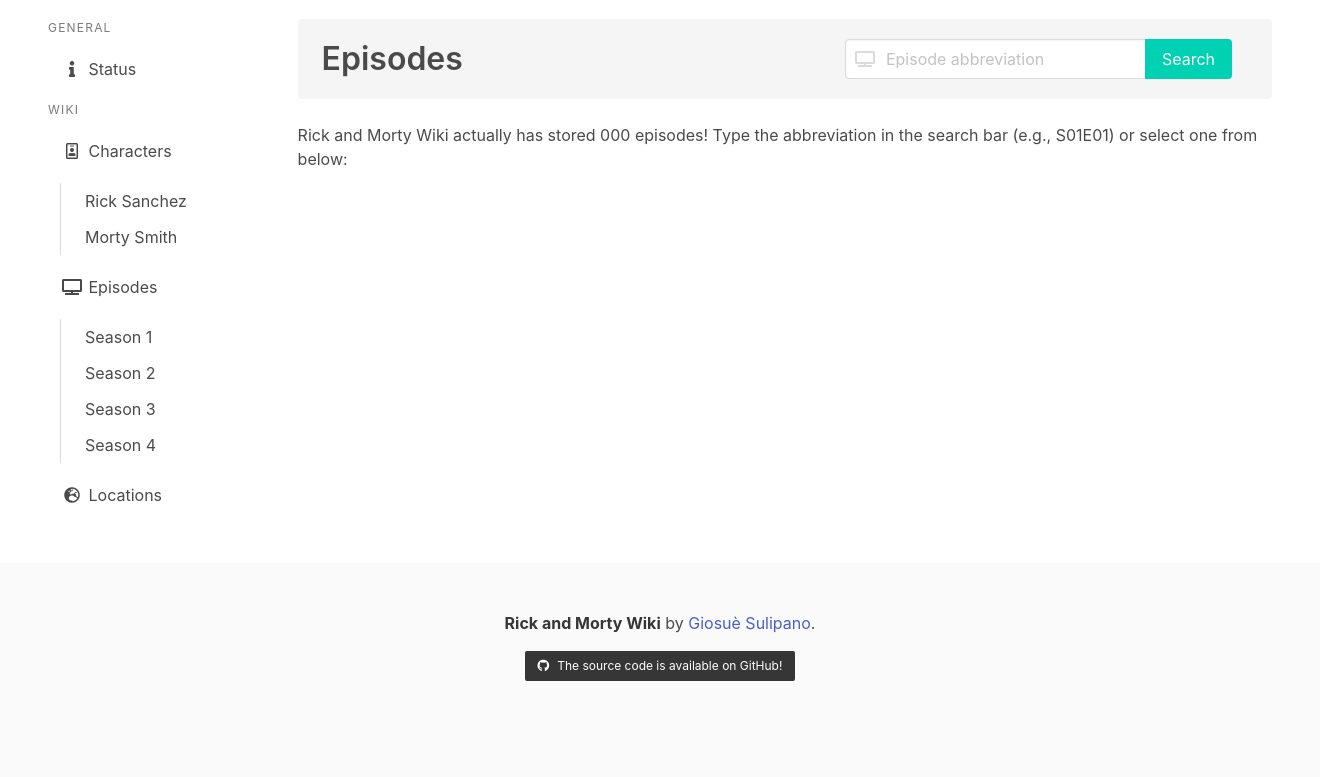
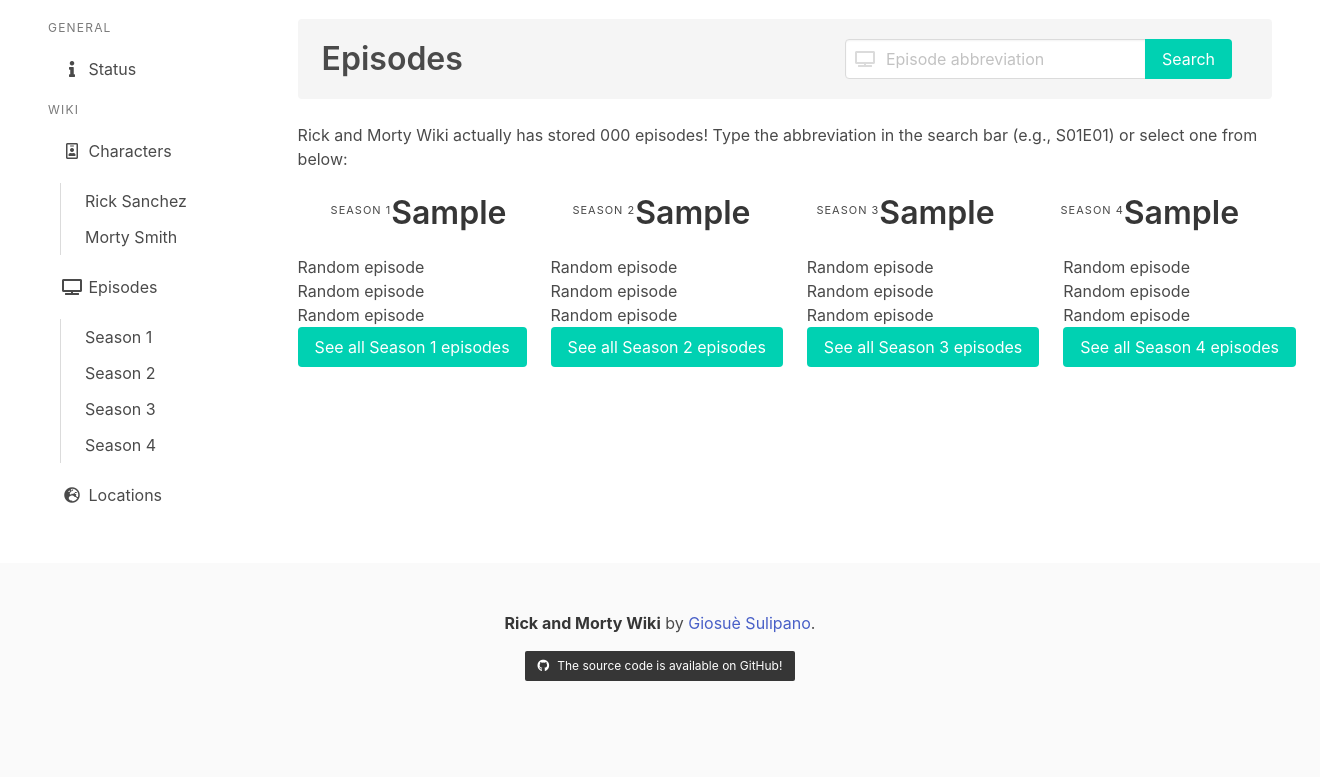
Before and after one commit to imgios/RaM-wiki, a Flask app: template ramwiki/episodes/templates/episodes/index.html in a window 1320 px wide. Shown: the part 161-938 px from the top of the page. Run offline with Flask 2, Linux system fonts and the light colour scheme; the template is opened without the code that fills it: most values are stand-ins (such as "Sample title", 1, 10 or a date in 2020); some libraries are stand-ins or nearby versions.

Commit message:
Update episodes index draft

```diff
--- a/ramwiki/episodes/templates/episodes/index.html
+++ b/ramwiki/episodes/templates/episodes/index.html
@@ -31,6 +31,66 @@
 		<p class="py-5">
 			Rick and Morty Wiki actually has stored {{ number_of_episodes }} episodes! Type the abbreviation in the search bar (e.g., S01E01) or select one from below:
 		</p>
-		<!-- Episode Content -->
+        <!-- Episode Content -->
+        <div class="level">
+            <div class="level-item has-text-centered">
+                <p class="heading">Season 1</p>
+                <p class="title">{{ season1_episodes }}</p>
+            </div>
+            <div class="level-item has-text-centered">
+                <p class="heading">Season 2</p>
+                <p class="title">{{ season2_episodes }}</p>
+            </div>
+            <div class="level-item has-text-centered">
+                <p class="heading">Season 3</p>
+                <p class="title">{{ season3_episodes }}</p>
+            </div>
+            <div class="level-item has-text-centered">
+                <p class="heading">Season 4</p>
+                <p class="title">{{ season4_episodes }}</p>
+            </div>
+        </div>
+        <div class="columns is-vcentered">
+            <div class="column">
+                <p>
+                    <ul>
+                        <li>Random episode</li>
+                        <li>Random episode</li>
+                        <li>Random episode</li>
+                    </ul>
+                    <a class="button is-primary">See all Season 1 episodes</a>
+                </p>
+            </div>
+            <div class="column">
+                <p>
+                    <ul>
+                        <li>Random episode</li>
+                        <li>Random episode</li>
+                        <li>Random episode</li>
+                    </ul>
+                    <a class="button is-primary">See all Season 2 episodes</a>
+                </p>
+            </div>
+            <div class="column">
+                <p>
+                    <ul>
+                        <li>Random episode</li>
+                        <li>Random episode</li>
+                        <li>Random episode</li>
+                    </ul>
+                    <a class="button is-primary">See all Season 3 episodes</a>
+                </p>
+            </div>
+            <div class="column">
+                <p>
+                    <ul>
+                        <li>Random episode</li>
+                        <li>Random episode</li>
+                        <li>Random episode</li>
+                    </ul>
+                    <a class="button is-primary">See all Season 4 episodes</a>
+                </p>
+            </div>
+        </div>
 	</div>
 {% endblock %}
```
